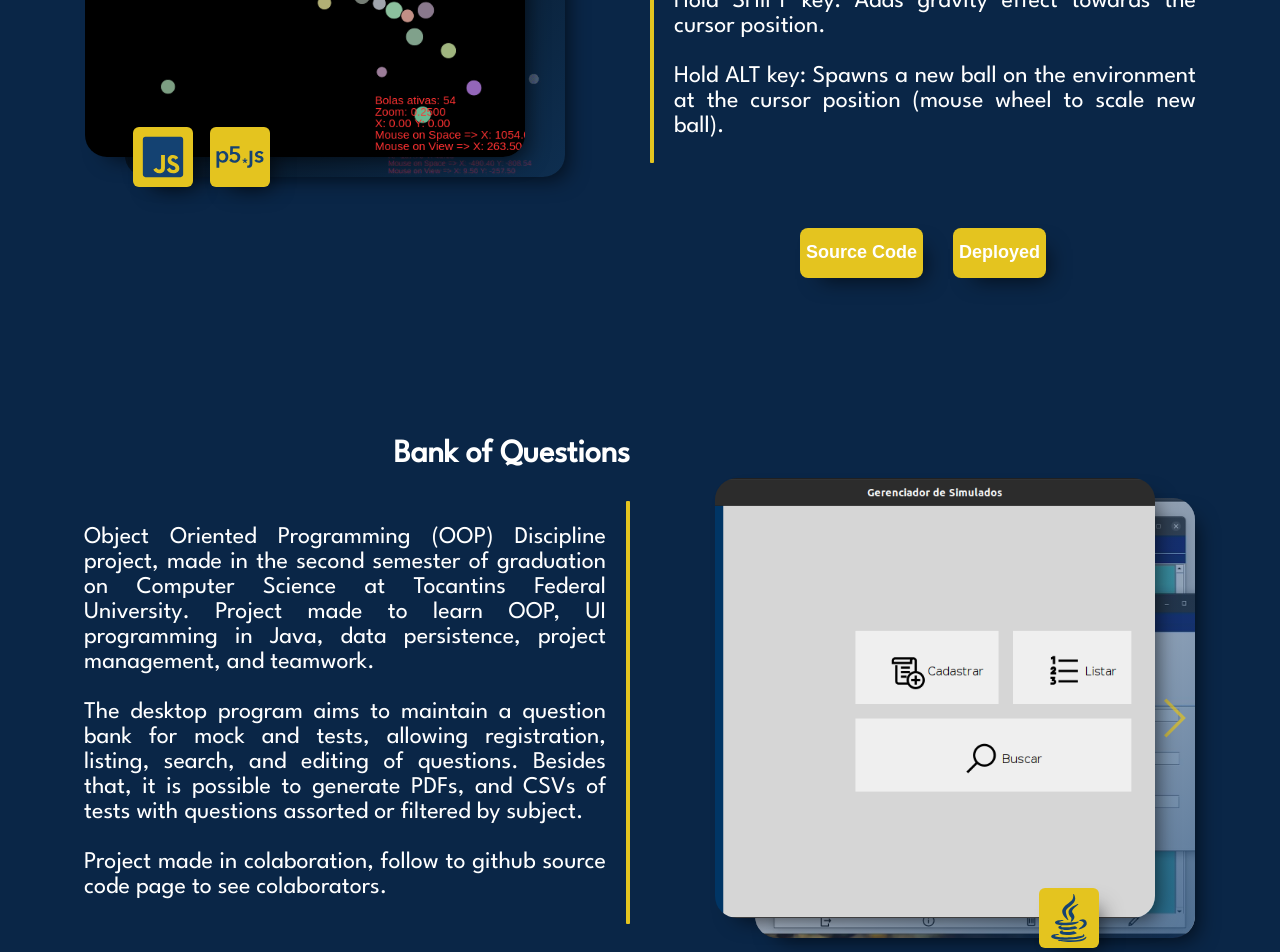
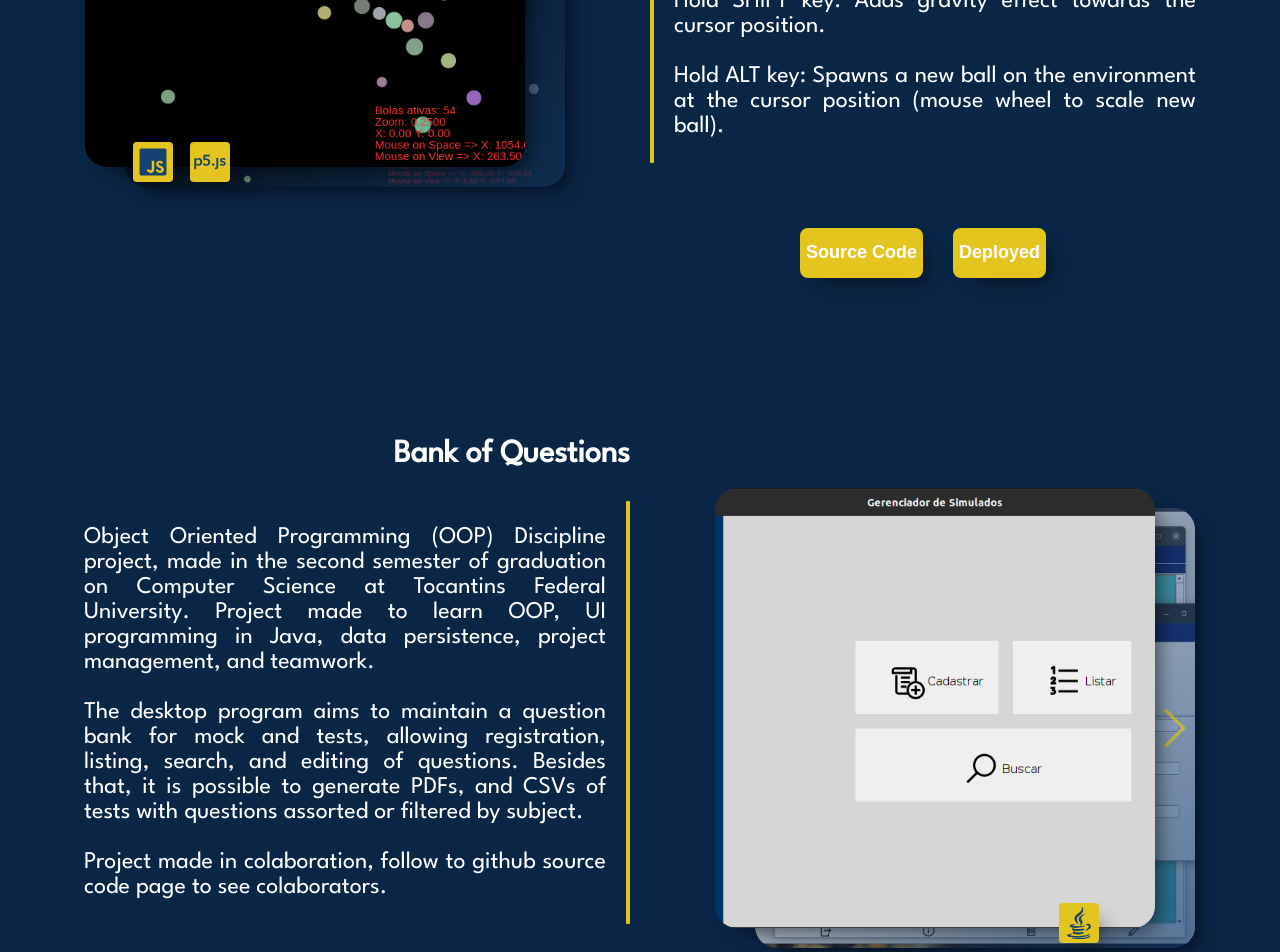
Before and after one commit to MateusRosario/portfolio, a React (Create React App) app: page / in a window 1280 px wide. Shown: the part 2560-3512 px from the top of the page. Built offline with nearby package versions, Linux system fonts and the light colour scheme; the HTML template or start-up script is replaced by a standard one.

Commit message:
Icon Container removed and LinkedIcon component implemented to replace it

```diff
--- a/src/components/layouts/portfolio/Portfolio.js
+++ b/src/components/layouts/portfolio/Portfolio.js
@@ -22,16 +22,6 @@ import geoportour2 from '../../../assets/projects/geoportour2.jpg'
 import geoportour3 from '../../../assets/projects/geoportour3.jpg'
 import geoportour4 from '../../../assets/projects/geoportour.jpg'
 
-//Icones
-import {ReactComponent as IconeJS} from '../../../assets/icons/javascript.svg'
-import {ReactComponent as IconeP5JS} from '../../../assets/icons/p5js.svg'
-import {ReactComponent as IconeJava} from '../../../assets/icons/java.svg'
-import {ReactComponent as IconePython} from '../../../assets/icons/python.svg'
-import {ReactComponent as IconePygame} from '../../../assets/icons/pygame.svg'
-import {ReactComponent as IconeDart} from '../../../assets/icons/dart.svg'
-import {ReactComponent as IconeFlutter} from '../../../assets/icons/flutter.svg'
-import {ReactComponent as IconeFirebase} from '../../../assets/icons/firebase.svg'
-import {ReactComponent as IconeAndroidStudio} from '../../../assets/icons/android-studio.svg'
 
 class ProjectModel {
     constructor (title, titlePt, description, descriptionPt, images, icons, source, deployed) {
@@ -84,7 +74,7 @@ const Portfolio = (props) => {
             'Pressionar tecla SHIFT: Adicionar efeito gravitacional na direção do cursor.\n\n' +
             'Pressionar tecla ALT: Posicionar uma nova bola no ambiente na posição do cursor (use a roda do mouse para aumentar ou reduzir o tamanho da nova bola).\n\n',
             //Images and Icons
-            [ballsCoLSim, ballsCoLSim1, ballsCoLSim2, ballsCoLSim3], [IconeJS, IconeP5JS],
+            [ballsCoLSim, ballsCoLSim1, ballsCoLSim2, ballsCoLSim3], ['js', 'p5js'],
             //Action Links
             'https://github.com/MateusRosario/BallsCollisionSimulation', 'https://mateusrosario.github.io/BallsCollisionSimulation/'),
 
@@ -102,7 +92,7 @@ const Portfolio = (props) => {
             'O programa Desktop tem o objetivo de manter um banco de questões de provas e simulados, permitindo cadastro, listagem, pesquisa e edição. Além disto é possível gerar PDFs e CSVs de provas e gabaritos com questões sortidas ou filtradas por assunto.\n\n' +
             'Projeto feito em colaboração, siga para a página do código fonte no github para informações sobre os colaboradores.',
             //Images and Icons
-            [questionBank, questionBank2], [IconeJava],
+            [questionBank, questionBank2], ['java'],
             //Action Links
             'https://github.com/MateusRosario/QuestionsBank'
             ),
@@ -119,7 +109,7 @@ const Portfolio = (props) => {
             'Implementação de um game de campo minado para brincar com o conceito de matriz utilizando a biblioteca pygame.\n\n' +
             'O game é jogado usando os botões direito e esquerdo do mouse.',
             //Images and Icons
-            [minesweeper], [IconePython, IconePygame],
+            [minesweeper], ['python', 'pygame'],
             //Action Links
             'https://github.com/MateusRosario/Minesweeper',
             ),
@@ -146,7 +136,7 @@ const Portfolio = (props) => {
             ' - Especial 3 (C): próxima vez que a bola tocar na prancha do player, duas bolas são refletidas;\n\n' +
             'Obs.: todos os especiais são desativados após algum dos players ganhar ponto.',
             //Images and Icons
-            [pingpong, pingpong2], [IconePython, IconePygame],
+            [pingpong, pingpong2], ['python', 'pygame'],
             //Action Links
             'https://github.com/MateusRosario/PingPongSimpleGame'
             ),
@@ -176,7 +166,7 @@ const Portfolio = (props) => {
             'o acesso de dados. Este foi emplementado em Flutter, utilizando o Firebase como banco de dados principal e buscando informações em uma Api RestFull da ' +
             'plataforma web GeoPorTour.',
             //Images and Icons
-            [geoportour1, geoportour2, geoportour3, geoportour4], [IconeDart, IconeFlutter, IconeFirebase, IconeAndroidStudio],
+            [geoportour1, geoportour2, geoportour3, geoportour4], ['dart', 'flutter', 'firebase', 'androidstudio'],
             //Action Links
             '', 'https://play.google.com/store/apps/details?id=com.fabricadesoftwareuft.geoportour'
             ),
--- a/src/components/layouts/project/Project.css
+++ b/src/components/layouts/project/Project.css
@@ -22,6 +22,7 @@
     padding-left: 10%;
     top: -30px;
     column-gap: 4%;
+    height: 60px;
 }
 
 .presentation-icons-invert{
@@ -32,6 +33,7 @@
     padding-right: 20%;
     top: -30px;
     column-gap: 4%;
+    height: 60px;
 }
 
 
@@ -90,13 +92,16 @@
         flex-direction: column;
         margin-right: auto;
     }
+}
 
-    /* .presentation-icons{
-        z-index: 3;
-        display: flex;
-        position: relative;
-        padding-left: 10px;
-        top: -15px;
-        column-gap: 10px;
-    } */
+@media only screen and (max-device-width: 850px){
+    .presentation-icons{
+        height: 40px;
+        top: -25px;
+    }
+
+    .presentation-icons-invert{
+        height: 40px;
+        top: -25px;
+    }
 }
--- a/src/components/layouts/project/Project.js
+++ b/src/components/layouts/project/Project.js
@@ -1,7 +1,7 @@
 import './Project.css'
 import Button from '../../ui/Button'
 import Slider from '../../ui/slider/Slider'
-import IconContainer from '../../ui/IconContainer'
+import LinkedIcon from '../../ui/linkedIcon/LinkedIcon'
 import { useState, useEffect } from 'react'
 // import {ReactComponent as IconeJS} from '../../../assets/icons/javascript.svg'
 
@@ -46,7 +46,7 @@ const Project = (props) => {
                     <Slider images={props.project.images}></Slider>
                     <div className='presentation-icons'>
                         {props.project.icons.map((item, index) => {
-                            return (<IconContainer key={index} icon={item} />)
+                            return (<LinkedIcon key={index} name={item} fill='var(--pri)'/>)
                         })}
                     </div>
                 </div>
@@ -68,7 +68,7 @@ const Project = (props) => {
                             <Slider images={props.project.images}></Slider>
                             <div className='presentation-icons'>
                                 {props.project.icons.map((item, index) => {
-                                    return (<IconContainer key={index} icon={item} />)
+                                    return (<LinkedIcon key={index} name={item} fill='var(--pri)'/>)
                                 })}
                             </div>
                     </div>
@@ -105,7 +105,7 @@ const Project = (props) => {
                         <Slider images={props.project.images}></Slider>
                         <div className='presentation-icons-invert'>
                             {props.project.icons.map((item, index) => {
-                                return (<IconContainer key={index} icon={item} />)
+                                return (<LinkedIcon key={index} name={item} fill='var(--pri)'/>)
                             })}
                         </div>
                     </div>
--- a/src/components/ui/IconContainer.js
+++ /dev/null
@@ -1,13 +0,0 @@
-import './ui.css'
-
-const IconContainer = (props) => {
-    var Icone = props.icon
-
-    return (
-        <div className='icon-container'>
-            <Icone className='icon-comp' fill="var(--pri)"/>
-        </div>
-    )
-}
-
-export default IconContainer
--- /dev/null
+++ b/src/components/ui/linkedIcon/LinkedIcon.css
@@ -0,0 +1,35 @@
+.linked-icon-container {
+    background-color: var(--acc);
+    aspect-ratio: 1/1;
+    height: 100%;
+    border-radius: 10%;
+    cursor: pointer;
+    display: flex;
+    align-items: center;
+    justify-content: center;
+    -webkit-box-shadow: 11px 11px 21px -10px rgba(0,0,0,0.69);
+    -moz-box-shadow: 11px 11px 21px -10px rgba(0,0,0,0.69);
+    box-shadow: 11px 11px 21px -10px rgba(0,0,0,0.69);
+    transition: 0.1s ease-out;
+}
+
+.linked-icon-container:hover {
+    transform: scale(1.07);
+    transition: 0.1s ease-out;
+    -webkit-box-shadow: 11px 11px 30px -10px rgba(0,0,0,0.69);
+    -moz-box-shadow: 11px 11px 30px -10px rgba(0,0,0,0.69);
+    box-shadow: 11px 11px 30px -10px rgba(0,0,0,0.69);
+}
+
+.linked-icon-container:active {
+    transform: scale(1.0);
+    -webkit-box-shadow: 0px 0px 0px 0px rgba(0,0,0,0.69);
+    -moz-box-shadow: 0px 0px 0px 0px rgba(0,0,0,0.69);
+    box-shadow: 0px 0px 0px 0px rgba(0,0,0,0.69);
+}
+
+
+.linked-icon-svg {
+    height: 80%;
+    width: 80%;
+}
--- /dev/null
+++ b/src/components/ui/linkedIcon/LinkedIcon.js
@@ -0,0 +1,53 @@
+import './LinkedIcon.css'
+
+// Import SVG files
+import {ReactComponent as jsSVG} from '../../../assets/icons/javascript.svg'
+import {ReactComponent as p5jsSVG} from '../../../assets/icons/p5js.svg'
+import {ReactComponent as javaSVG} from '../../../assets/icons/java.svg'
+import {ReactComponent as pythonSVG} from '../../../assets/icons/python.svg'
+import {ReactComponent as pygameSVG} from '../../../assets/icons/pygame.svg'
+import {ReactComponent as dartSVG} from '../../../assets/icons/dart.svg'
+import {ReactComponent as flutterSVG} from '../../../assets/icons/flutter.svg'
+import {ReactComponent as firebaseSVG} from '../../../assets/icons/firebase.svg'
+import {ReactComponent as androidstudioSVG} from '../../../assets/icons/android-studio.svg'
+
+//Dicionario de Icones SVG
+const SVGICONS = {
+    'js': {svg: jsSVG, url: 'https://www.javascript.com/'},
+    'p5js': {svg: p5jsSVG, url: 'https://p5js.org/'},
+    'java': {svg: javaSVG, url: 'https://www.java.com/'},
+    'python': {svg: pythonSVG, url: 'https://www.python.org/'},
+    'pygame': {svg: pygameSVG, url: 'https://www.pygame.org/'},
+    'dart': {svg: dartSVG, url: 'https://dart.dev/'},
+    'flutter': {svg: flutterSVG, url: 'https://flutter.dev/'},
+    'firebase': {svg: firebaseSVG, url: 'https://firebase.google.com/'},
+    'androidstudio': {svg: androidstudioSVG, url: 'https://developer.android.com/studio'},
+}
+
+const openInNewTab = (url) => {
+    if (url != null) {
+        window.open(url, '_blank').focus();
+    }
+}
+
+
+const LinkedIcon = (props) => {
+    let {svg, url} = SVGICONS[props.name]
+    if(props.name == null || props.name === undefined){
+        // if name was not given, the component will expect a given svg reactcomponent icon and an URL
+        svg = props.svg
+        url = props.url
+    }
+
+    const fill = props.fill
+
+    const SVG = svg
+
+    return (
+        <div className='linked-icon-container' onClick={() => {openInNewTab(url)}}>
+            <SVG className='linked-icon-svg' fill={fill}/>
+        </div>
+    )
+}
+
+export default LinkedIcon
--- a/src/components/ui/ui.css
+++ b/src/components/ui/ui.css
@@ -101,49 +101,6 @@
 
 /* ------------------------- */
 
-/* ICON Container CSS */
-
-.icon-container {
-    background-color: var(--acc);
-    width: 60px;
-    height: 60px;
-    border-radius: 10%;
-    display: flex;
-    align-items: center;
-    justify-content: center;
-    -webkit-box-shadow: 11px 11px 21px -10px rgba(0,0,0,0.69);
-    -moz-box-shadow: 11px 11px 21px -10px rgba(0,0,0,0.69);
-    box-shadow: 11px 11px 21px -10px rgba(0,0,0,0.69);
-}
-
-.icon-comp{
-    height: 80%;
-    width: 80%;
-}
-
-/* ------------------------- */
-
-/* Aspect Ratio Container */
-/* Forces the content inside ar-children to have 1/1 Aspect Ratio */
-
-.ar-container {
-    position: relative;
-    display: grid;
-}
-
-.ar-dummy {
-    margin-top: 100%;
-}
-
-.ar-children {
-    position: absolute;
-    top: 0;
-    bottom: 0;
-    left: 0;
-    right: 0;
-}
-/* ------------------------- */
-
 @media only screen and (max-width: 800px) {
     .icon-container {
         width: 10vw;
```
Also changed, not shown: src/components/ui/AspectRatioContainer.js (deleted, +0 -10 lines).
